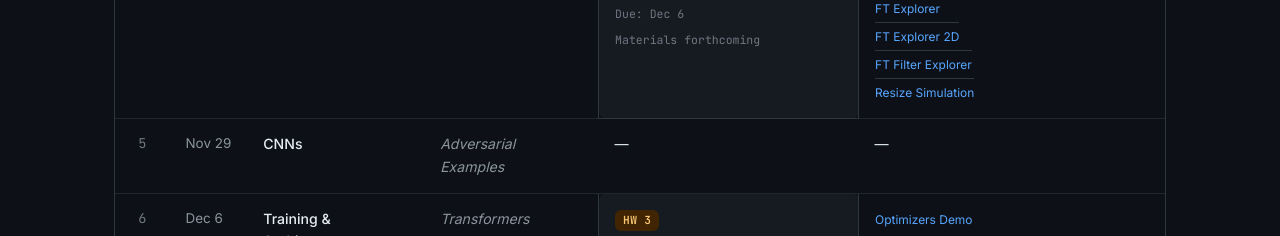
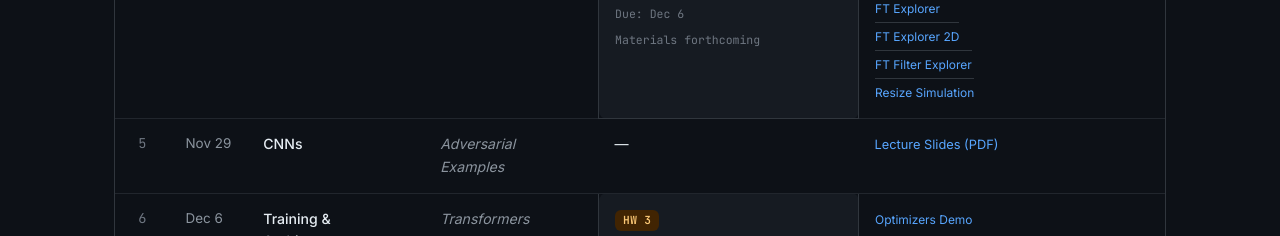
Before and after one commit to assafshocher/mcv, a plain HTML site: page winter2026-27/schedule.html in a window 1280 px wide. Shown: the part 1001-1237 px from the top of the page. Drawn offline with Linux system fonts and the light colour scheme; no server answers.

Commit message:
Publish Winter Lecture 5 CNN slides

```diff
--- a/winter2026-27/schedule.html
+++ b/winter2026-27/schedule.html
@@ -135,7 +135,9 @@
           <td class="lecture-cell">CNNs</td>
           <td class="tutorial-cell">Adversarial Examples</td>
           <td>—</td>
-          <td>—</td>
+          <td>
+            <a href="resources/week5/lecture.pdf" class="resource-link">Lecture Slides (PDF)</a>
+          </td>
         </tr>
         <tr>
           <td class="wk-num">6</td>
```
Also changed, not shown: 1 other file.
